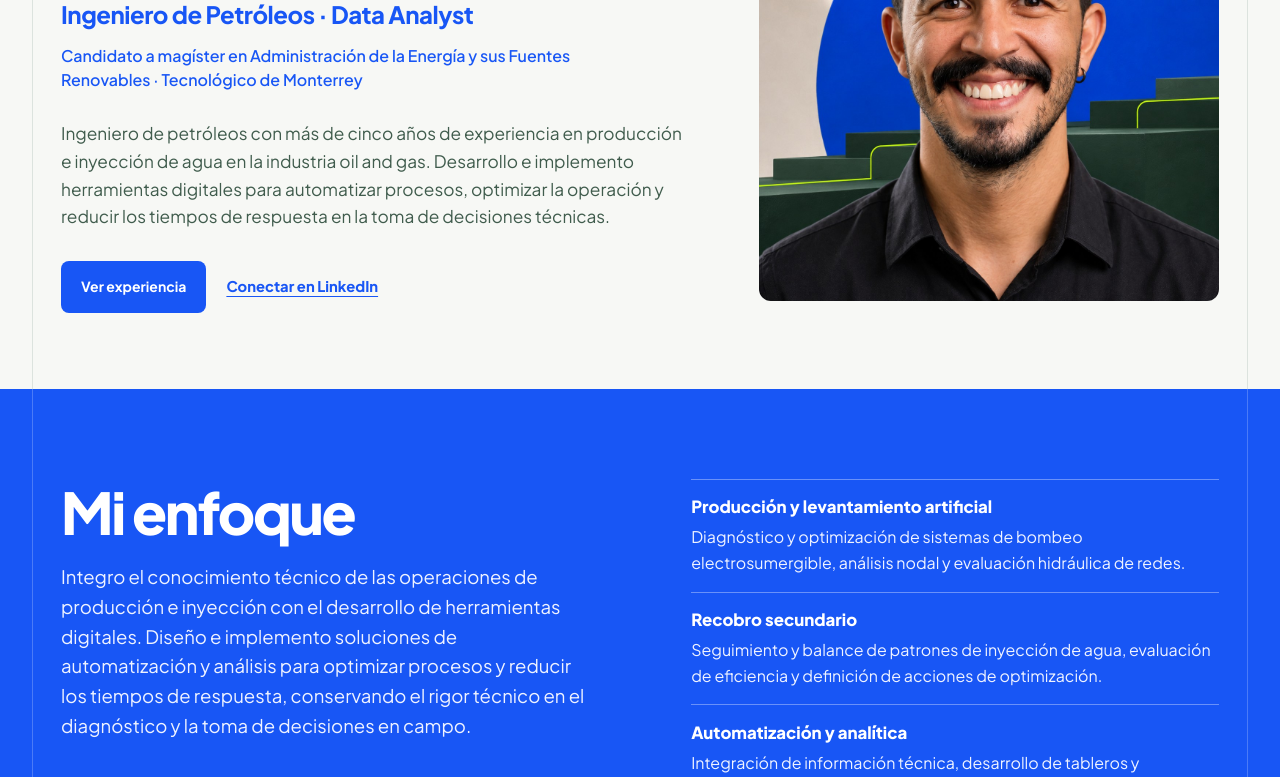
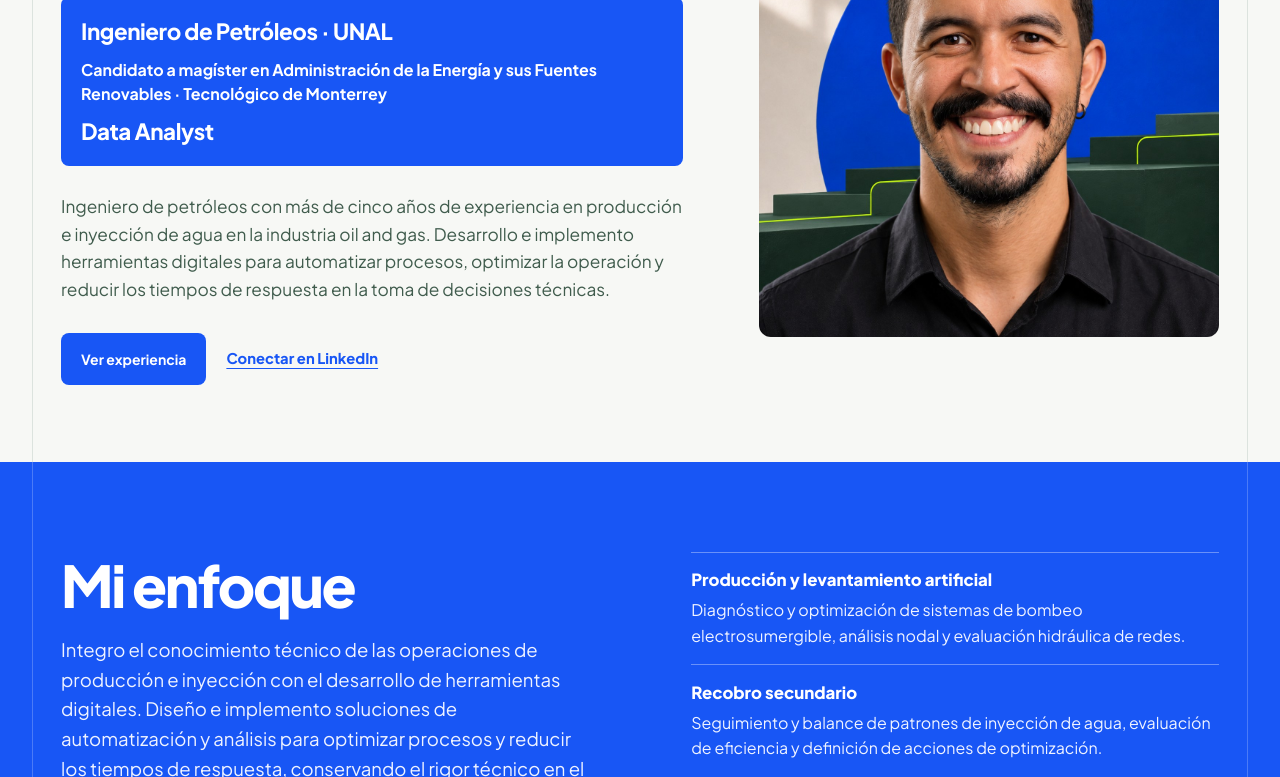
Before and after one commit to sauricar/santiago-uribe-cardona, a plain HTML site: page index.html in a window 1280 px wide. Shown: the part 323-1100 px from the top of the page. Drawn offline with Linux system fonts and the light colour scheme.

Commit message:
Publicar el portafolio

```diff
--- a/index.html
+++ b/index.html
@@ -44,8 +44,11 @@
     <section class="hero shell" aria-labelledby="nombre">
       <div class="hero-identity">
         <h1 id="nombre">Santiago José<br> Uribe Cardona</h1>
-        <p class="hero-profession">Ingeniero de Petróleos <span>· Data Analyst</span></p>
-        <p class="hero-qualification">Candidato a magíster en Administración de la Energía y sus Fuentes Renovables <span>· Tecnológico de Monterrey</span></p>
+        <div class="hero-credentials">
+          <p class="hero-profession">Ingeniero de Petróleos · UNAL</p>
+          <p class="hero-qualification">Candidato a magíster en Administración de la Energía y sus Fuentes Renovables · Tecnológico de Monterrey</p>
+          <p class="hero-profession">Data Analyst</p>
+        </div>
       </div>
       <figure class="portrait">
         <img src="assets/portrait-editorial.jpg" alt="Retrato de Santiago José Uribe Cardona en una composición gráfica azul Klein y verde" width="1254" height="1254" loading="eager" fetchpriority="high">
--- a/style.css
+++ b/style.css
@@ -72,10 +72,9 @@ nav a:hover { color: var(--blue); text-decoration: underline; }
 @keyframes focus-arrival { from { filter: blur(3px); opacity: .75; transform: translateY(4px); } to { filter: blur(0); opacity: 1; transform: translateY(0); } }
 .hero-summary { grid-area: summary; align-self: start; }
 h1 { font-size: clamp(2.85rem, 5.5vw, 4.8rem); font-weight: 800; letter-spacing: -.04em; line-height: 1.04; }
-.hero-profession { margin-top: 1.15rem; color: var(--blue); font-size: clamp(1.2rem, 2vw, 1.5rem); font-weight: 750; letter-spacing: -.02em; }
-.hero-profession span { white-space: nowrap; }
-.hero-qualification { max-width: 47ch; margin-top: .65rem; font-size: 1rem; line-height: 1.55; color: var(--blue); font-weight: 550; }
-.hero-qualification span { white-space: normal; }
+.hero-credentials { display: grid; gap: .7rem; margin-top: 1.3rem; padding: 1.25rem; background: var(--blue); color: var(--white); border-radius: .5rem; }
+.hero-profession { font-size: clamp(1.15rem, 1.8vw, 1.4rem); font-weight: 750; letter-spacing: -.02em; line-height: 1.3; }
+.hero-qualification { max-width: 47ch; font-size: 1rem; line-height: 1.5; font-weight: 700; }
 .hero-intro { max-width: 52ch; color: var(--muted); font-size: clamp(1rem, 1.35vw, 1.1rem); }
 .actions { display: flex; align-items: center; flex-wrap: wrap; gap: .8rem 1.25rem; margin-top: 1.85rem; }
 .button { display: inline-flex; justify-content: center; align-items: center; min-height: 3.25rem; padding: .7rem 1.25rem; background: var(--blue); border-radius: .5rem; color: var(--white); font-weight: 700; font-size: .875rem; text-decoration: none; transition: background-color .25s var(--ease), color .25s var(--ease); }
```
